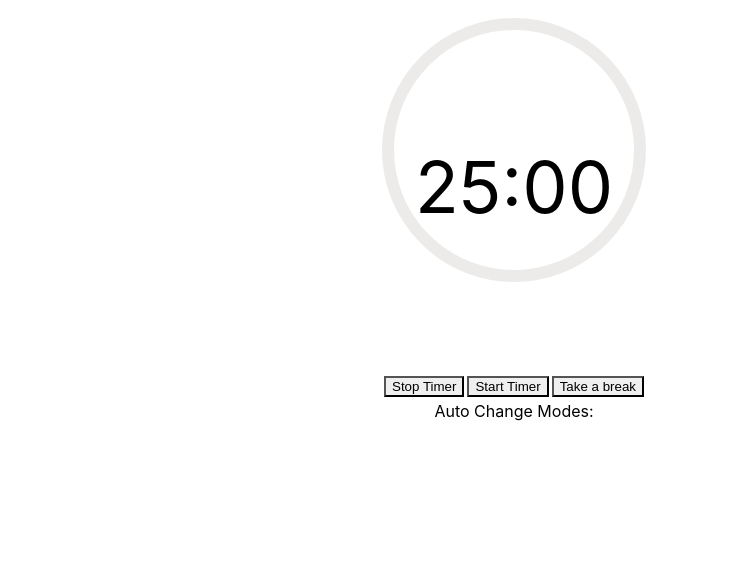
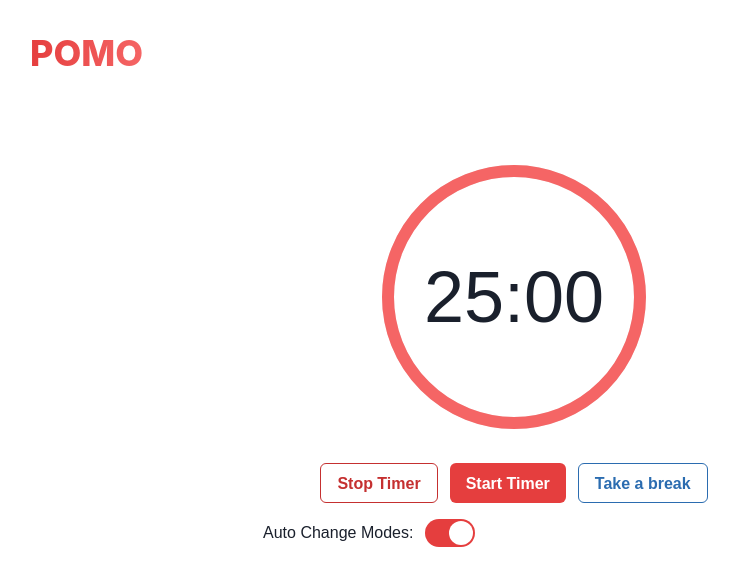
Before and after one commit to thantko20/mini-pomodoro-timer, a React (Create React App) app: page / in a window 1280 px wide. Shown: the top 586 px of the page, without its empty margins (126-865 px from the left). Built offline with nearby package versions, Linux system fonts and the light colour scheme.

Commit message:
Use context to provide pomo settings

```diff
--- a/src/App.css
+++ /dev/null
@@ -1,38 +0,0 @@
-.App {
-  text-align: center;
-}
-
-.App-logo {
-  height: 40vmin;
-  pointer-events: none;
-}
-
-@media (prefers-reduced-motion: no-preference) {
-  .App-logo {
-    animation: App-logo-spin infinite 20s linear;
-  }
-}
-
-.App-header {
-  background-color: #282c34;
-  min-height: 100vh;
-  display: flex;
-  flex-direction: column;
-  align-items: center;
-  justify-content: center;
-  font-size: calc(10px + 2vmin);
-  color: white;
-}
-
-.App-link {
-  color: #61dafb;
-}
-
-@keyframes App-logo-spin {
-  from {
-    transform: rotate(0deg);
-  }
-  to {
-    transform: rotate(360deg);
-  }
-}
--- a/src/App.js
+++ b/src/App.js
@@ -1,10 +1,22 @@
+import { Flex } from '@chakra-ui/react';
+import { useEffect } from 'react';
+import NavBar from './components/NavBar';
 import Pomodoro from './components/Pomodoro';
 
 const App = () => {
+  useEffect(() => {
+    if (!('Notification' in window)) {
+      console.log('This browser does not support notification.');
+    } else {
+      Notification.requestPermission();
+    }
+  }, []);
+
   return (
-    <>
+    <Flex gap={10} direction='column'>
+      <NavBar />
       <Pomodoro />
-    </>
+    </Flex>
   );
 };
 
--- /dev/null
+++ b/src/components/NavBar.js
@@ -0,0 +1,29 @@
+import { Container, Heading, HStack, Link } from '@chakra-ui/react';
+
+const Logo = () => {
+  return (
+    <Heading
+      as='h1'
+      bgGradient='linear(to-r, red.500, red.400)'
+      bgClip='text'
+      fontSize='4xl'
+      fontWeight='extrabold'
+    >
+      <Link to='/'>POMO</Link>
+    </Heading>
+  );
+};
+
+const NavBar = () => {
+  return (
+    <header>
+      <Container maxW='container.lg'>
+        <HStack py={8} px={[1, 3]}>
+          <Logo />
+        </HStack>
+      </Container>
+    </header>
+  );
+};
+
+export default NavBar;
--- a/src/components/Pomodoro.js
+++ b/src/components/Pomodoro.js
@@ -1,4 +1,4 @@
-import { useState, useEffect, useCallback, useRef } from 'react';
+import { useState, useEffect, useCallback, useRef, useContext } from 'react';
 import {
   Button,
   ButtonGroup,
@@ -11,34 +11,16 @@ import {
   VStack,
 } from '@chakra-ui/react';
 import { formatSecondsIntoMMSS } from '../utils';
-
-const initialPomoSettings = {
-  // In seconds
-  pomoDuration: 1500,
-  breakDuration: 300,
-  autoChangeMode: true,
-};
-
-const usePomoSettings = () => {
-  const [settings, setSettings] = useState(initialPomoSettings);
-
-  const toggleAutoChangeMode = () => {
-    setSettings((prev) => ({ ...prev, autoChangeMode: !prev.autoChangeMode }));
-  };
-
-  return { settings, toggleAutoChangeMode };
-};
-
-const initialPomoState = {
-  mode: 'POMO', // 'POMO' or 'BREAK'
-  timeRemain: initialPomoSettings.pomoDuration,
-  isActive: false,
-};
+import { usePomoSettings } from './PomodoroSettingsProvider';
 
 const usePomodoro = () => {
-  const { settings, toggleAutoChangeMode } = usePomoSettings();
-  const [{ mode, timeRemain, isActive }, setPomoState] =
-    useState(initialPomoState);
+  const { pomoDuration, breakDuration, autoChangeMode, toggleAutoChangeMode } =
+    usePomoSettings();
+  const [{ mode, timeRemain, isActive }, setPomoState] = useState({
+    mode: 'POMO', // 'POMO' or 'BREAK'
+    timeRemain: pomoDuration,
+    isActive: false,
+  });
 
   const launch = useRef();
 
@@ -47,8 +29,7 @@ const usePomodoro = () => {
   }, []);
 
   const timePercentageValue = () => {
-    const totalTime =
-      mode === 'POMO' ? settings.pomoDuration : settings.breakDuration;
+    const totalTime = mode === 'POMO' ? pomoDuration : breakDuration;
     return (timeRemain / totalTime) * 100;
   };
 
@@ -56,14 +37,14 @@ const usePomodoro = () => {
     (mode, isActive = false) => {
       clearInterval(launch.current);
       if (mode === 'POMO') {
-        setPomoState({ mode, timeRemain: settings.pomoDuration, isActive });
+        setPomoState({ mode, timeRemain: pomoDuration, isActive });
       } else {
-        setPomoState({ mode, timeRemain: settings.breakDuration, isActive });
+        setPomoState({ mode, timeRemain: breakDuration, isActive });
       }
 
       launch.current = isActive && setInterval(handleInterval, 1000);
     },
-    [settings.breakDuration, settings.pomoDuration, handleInterval],
+    [breakDuration, pomoDuration, handleInterval],
   );
 
   const startTimer = () => {
@@ -90,9 +71,9 @@ const usePomodoro = () => {
       mode === 'POMO'
         ? showNotification('Pomodoro session has ended. Time to take a break')
         : showNotification("Break session has ended. Let's study!");
-      changeMode(newMode, settings.autoChangeMode);
+      changeMode(newMode, autoChangeMode);
     }
-  }, [timeRemain, changeMode, mode, settings.autoChangeMode]);
+  }, [timeRemain, changeMode, mode, autoChangeMode]);
 
   return {
     timePercentageValue: timePercentageValue(),
@@ -102,7 +83,7 @@ const usePomodoro = () => {
     startTimer,
     takeABreak,
     toggleAutoChangeMode,
-    autoChangeMode: settings.autoChangeMode,
+    autoChangeMode: autoChangeMode,
   };
 };
 
--- /dev/null
+++ b/src/components/PomodoroSettingsProvider.js
@@ -0,0 +1,39 @@
+import { createContext, useContext, useState } from 'react';
+
+const PomoSettingsCtx = createContext({
+  pomoDuration: 1500,
+  breakDuration: 300,
+  autoChangeMode: true,
+  toggleAutoChangeMode: () => {},
+});
+
+export const usePomoSettings = () => useContext(PomoSettingsCtx);
+
+const initialPomoSettings = {
+  // In seconds
+  pomoDuration: 1500,
+  breakDuration: 300,
+  autoChangeMode: true,
+};
+
+export const PomodoroSettingsProvider = ({ children }) => {
+  const [{ pomoDuration, breakDuration, autoChangeMode }, setSettings] =
+    useState(initialPomoSettings);
+
+  const toggleAutoChangeMode = () => {
+    setSettings((prev) => ({ ...prev, autoChangeMode: !prev.autoChangeMode }));
+  };
+
+  return (
+    <PomoSettingsCtx.Provider
+      value={{
+        pomoDuration,
+        breakDuration,
+        autoChangeMode,
+        toggleAutoChangeMode,
+      }}
+    >
+      {children}
+    </PomoSettingsCtx.Provider>
+  );
+};
--- a/src/index.js
+++ b/src/index.js
@@ -3,12 +3,19 @@ import ReactDOM from 'react-dom/client';
 import './index.css';
 import App from './App';
 import reportWebVitals from './reportWebVitals';
+import { ChakraProvider } from '@chakra-ui/react';
+import theme from './theme';
+import { PomodoroSettingsProvider } from './components/PomodoroSettingsProvider';
 
 const root = ReactDOM.createRoot(document.getElementById('root'));
 root.render(
   <React.StrictMode>
-    <App />
-  </React.StrictMode>
+    <ChakraProvider theme={theme}>
+      <PomodoroSettingsProvider>
+        <App />
+      </PomodoroSettingsProvider>
+    </ChakraProvider>
+  </React.StrictMode>,
 );
 
 // If you want to start measuring performance in your app, pass a function
--- /dev/null
+++ b/src/theme/index.js
@@ -0,0 +1,11 @@
+import { extendTheme } from '@chakra-ui/react';
+
+const styles = {
+  global: (props) => ({
+    body: {
+      fontFamily: "'Poppins', sans-serif",
+    },
+  }),
+};
+
+export default extendTheme({ styles });
```
Also changed, not shown: src/setupTests.js (deleted, +0 -5 lines), 1 other file (tests, documents, lock files or other folders).
